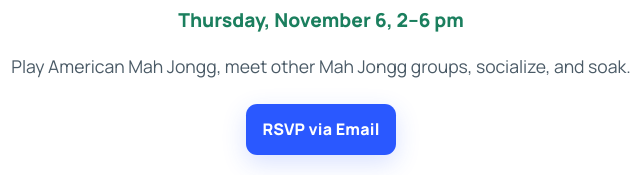
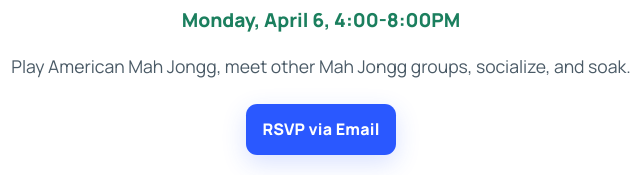
Before and after one commit to chaffeemahjong-jpg/chaffeemahjong, a plain HTML site: page index.html in a window 1280 px wide. Shown: the part 413-588 px from the top of the page, 319-959 px from the left. Drawn offline with Linux system fonts and the light colour scheme.

Commit message:
Update event date and time in index.html

```diff
--- a/index.html
+++ b/index.html
@@ -31,7 +31,7 @@
     <div class="hero__inner container">
       <img class="logo" src="assets/logo.png" alt="Chaffee Mah Jongg logo" width="140" height="140">
       <h1>Mah Jongg Social</h1>
-      <p class="hero__subtitle">Thursday, November 6, 2–6 pm</p>
+      <p class="hero__subtitle">Monday, April 6, 4:00-8:00PM</p>
       <p class="hero__tagline">Play American Mah Jongg, meet other Mah Jongg groups, socialize, and soak.</p>
       <a class="btn" href="mailto:ChaffeeMahJong@gmail.com?subject=RSVP%20Mah Jongg Social">RSVP via Email</a>
     </div>
```
